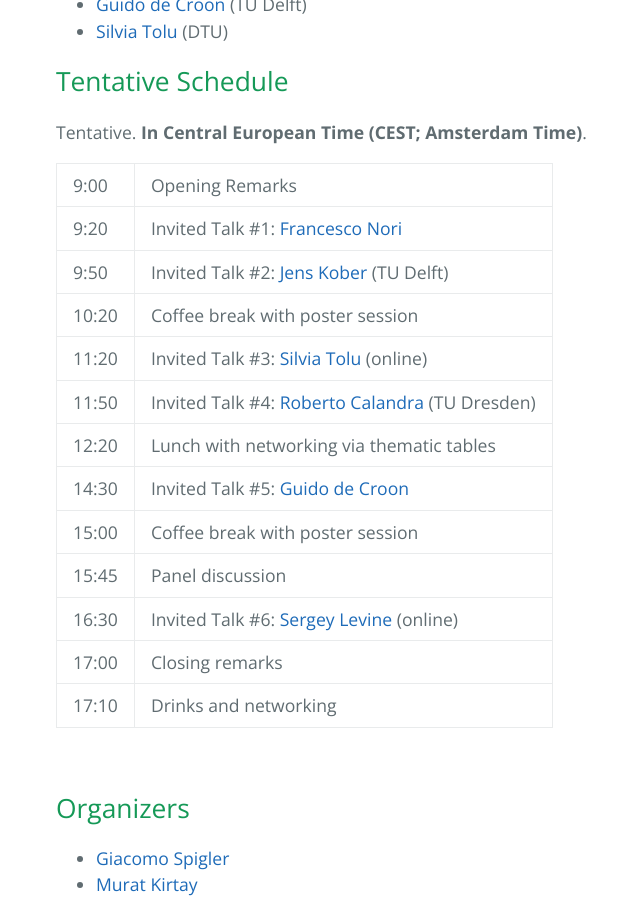
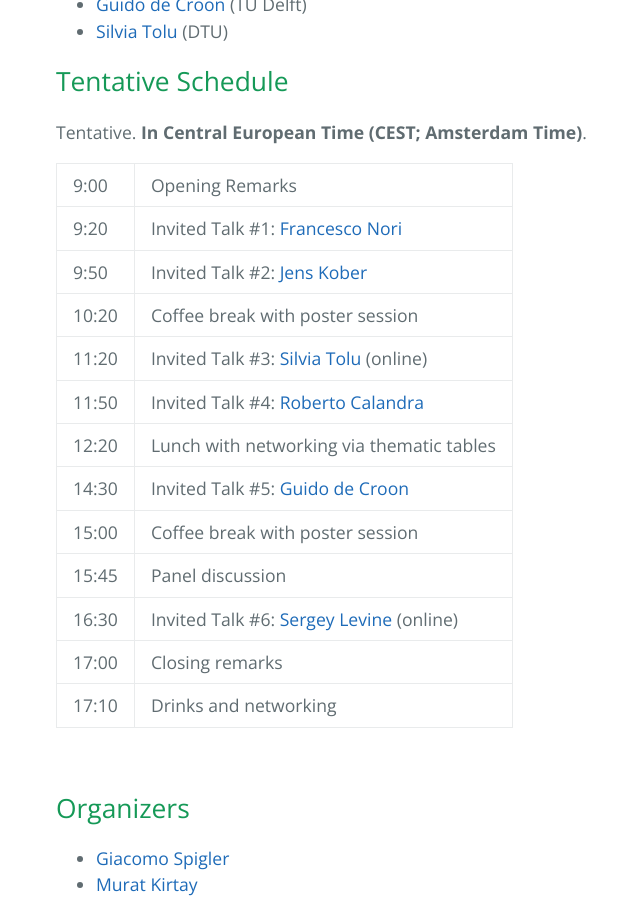
Before and after one commit to airlab-tilburg/ai4robotics-workshop, a Jekyll site: the page built from index.md, in a window 1280 px wide and 900 px high, scrolled down 1753 px. Shown: the whole window, without its empty margins (168-808 px from the left). Built offline with Jekyll 4.4.1, drawn with Linux system fonts in a browser that asks for light colours.

Commit message:
schedule updates

```diff
--- a/index.md
+++ b/index.md
@@ -51,10 +51,10 @@ Tentative. **In Central European Time (CEST; Amsterdam Time)**.
 
 | 9:00  | Opening Remarks  |
 | 9:20 | Invited Talk #1: [Francesco Nori](https://scholar.google.com/citations?user=t3l8q6gAAAAJ)  |
-| 9:50 | Invited Talk #2: [Jens Kober](http://www.jenskober.de) (TU Delft)  |
+| 9:50 | Invited Talk #2: [Jens Kober](http://www.jenskober.de)  |
 | 10:20 | Coffee break with poster session |
 | 11:20 | Invited Talk #3: [Silvia Tolu](https://www.dtu.dk/english/Person/cwis?id=102697&tab=1&entity=profile) (online) |
-| 11:50 | Invited Talk #4: [Roberto Calandra](https://lasr.org/) (TU Dresden)  |
+| 11:50 | Invited Talk #4: [Roberto Calandra](https://lasr.org/)  |
 | 12:20 | Lunch with networking via thematic tables |
 | 14:30 | Invited Talk #5: [Guido de Croon](http://www.bene-guido.eu/wordpress/)  |
 | 15:00 | Coffee break with poster session  |
```
